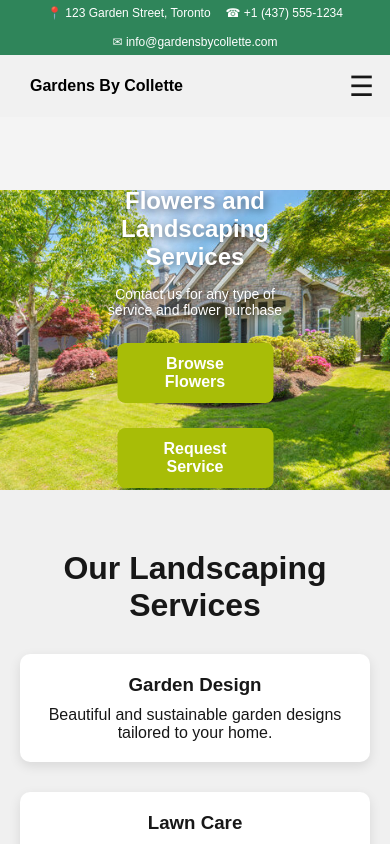
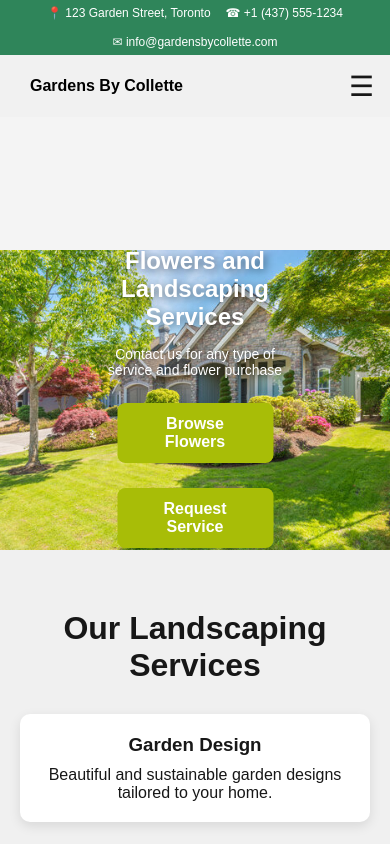
Before and after one commit to fazlayelahisafin/gardensbycollette, a Next.js app: page / in a window 390 px wide. Shown: the top 844 px of the page. Built offline with nearby package versions, Linux system fonts and the light colour scheme.

Commit message:
made all necessary changes

```diff
--- a/app/page.module.css
+++ b/app/page.module.css
@@ -225,7 +225,7 @@ body {
 
 @media (max-width: 768px) {
   body {
-    padding-top: 190px;
+    padding-top: 250px;
     /* more space for mobile navbar */
   }
 }
```
